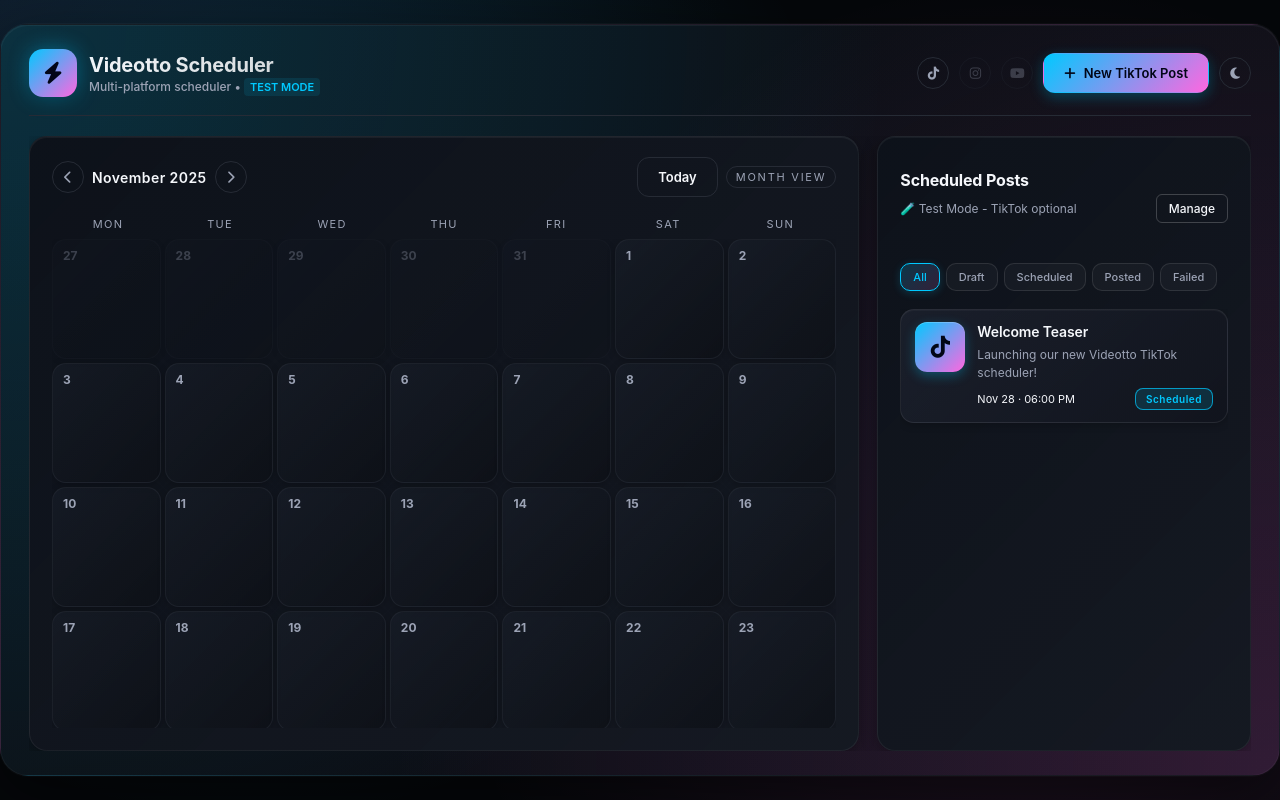
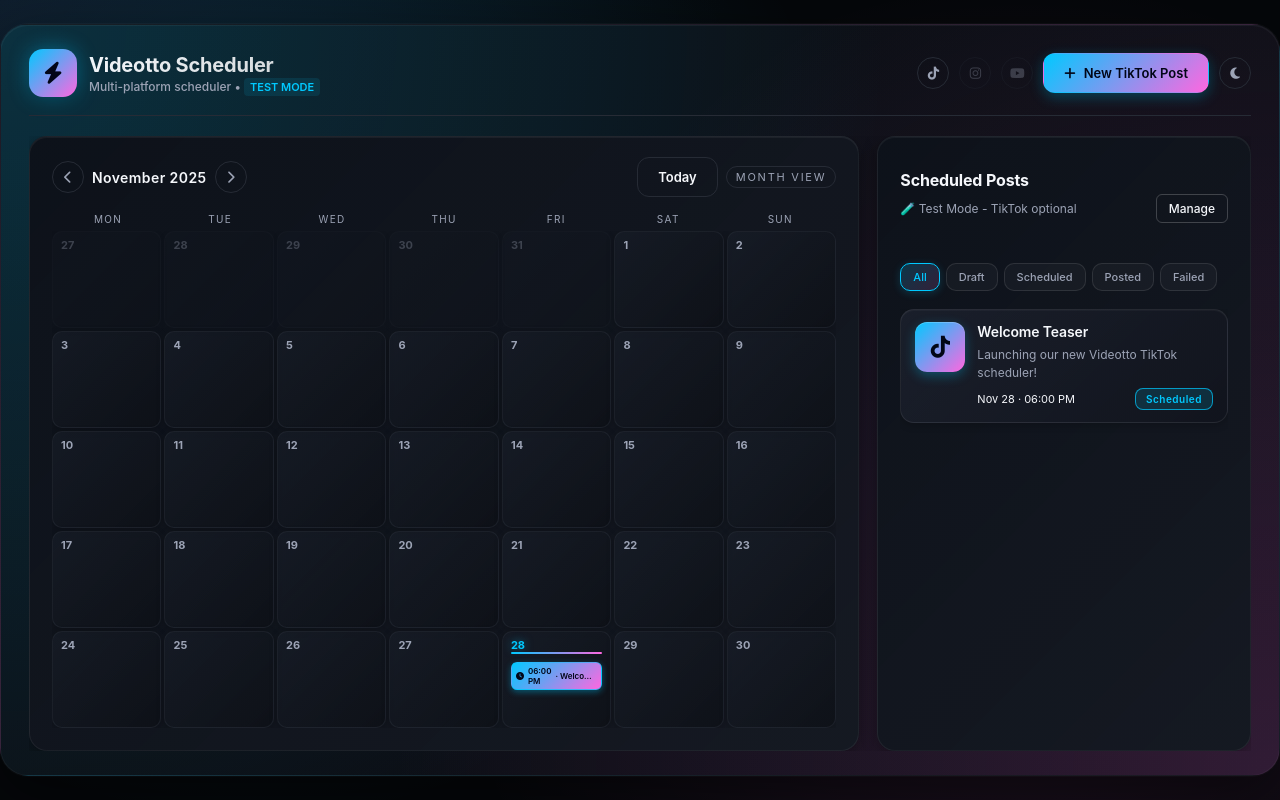
Before and after one commit to CalDank/social-media-tiktok-scheduler, a React (Create React App) app in the folder frontend/: page / in a window 1280 px wide. Built offline with nearby package versions, Linux system fonts and the light colour scheme; no server answers.

Commit message:
Fixed calendar size

```diff
--- a/frontend/src/index.css
+++ b/frontend/src/index.css
@@ -250,6 +250,15 @@
   min-height: 0;
 }
 
+/* Calendar panel - no scrolling */
+.panel.calendar-panel {
+  overflow: hidden;
+}
+
+.panel.calendar-panel .calendar {
+  overflow: hidden;
+}
+
 .panel:hover {
   transform: translateY(-1px);
   box-shadow:
@@ -363,7 +372,8 @@
   display: flex;
   align-items: center;
   justify-content: space-between;
-  margin-bottom: 10px;
+  margin-bottom: 8px;
+  flex-shrink: 0;
 }
 
 .month-switcher {
@@ -418,12 +428,13 @@
 }
 
 .calendar-grid.header-row > div {
-  padding: 6px 6px 8px;
+  padding: 4px 4px 6px;
   text-align: center;
+  font-size: 10px;
 }
 
 .calendar-grid.body-rows {
-  gap: 4px;
+  gap: 3px;
   overflow: hidden;
   flex: 1;
   min-height: 0;
@@ -432,9 +443,9 @@
 /* Day cells */
 
 .calendar-day {
-  min-height: 120px;
-  border-radius: 14px;
-  padding: 8px 10px;
+  min-height: 70px;
+  border-radius: 10px;
+  padding: 6px 8px;
   position: relative;
   background:
     linear-gradient(135deg, rgba(25, 31, 42, 0.6) 0%, rgba(13, 16, 22, 0.8) 100%);
@@ -463,10 +474,11 @@
 }
 
 .day-number {
-  font-size: 12px;
+  font-size: 11px;
   font-weight: 700;
   color: var(--text-soft);
   transition: color 0.2s ease;
+  margin-bottom: 2px;
 }
 
 .day-number.today {
@@ -496,18 +508,18 @@
 }
 
 .day-post-preview {
-  padding: 5px 8px 5px 6px;
-  border-radius: 8px;
-  font-size: 10px;
+  padding: 3px 6px 3px 4px;
+  border-radius: 6px;
+  font-size: 9px;
   display: flex;
   align-items: center;
-  gap: 6px;
+  gap: 4px;
   background: linear-gradient(135deg, var(--accent) 0%, var(--accent-alt) 100%);
   color: #020617;
   max-width: 100%;
   box-shadow:
-    0 2px 8px rgba(0, 201, 255, 0.4),
-    0 1px 4px rgba(0, 0, 0, 0.3);
+    0 2px 6px rgba(0, 201, 255, 0.4),
+    0 1px 3px rgba(0, 0, 0, 0.3);
   font-weight: 600;
   animation: slideIn 0.3s ease-out;
   transition: all 0.2s ease;
@@ -531,40 +543,26 @@
 }
 
 .day-post-preview i {
-  font-size: 11px;
+  font-size: 8px;
 }
 
 .day-post-preview-time {
   font-weight: 600;
+  font-size: 8px;
 }
 
 .day-post-preview-title {
   overflow: hidden;
   text-overflow: ellipsis;
   white-space: nowrap;
+  font-size: 8px;
 }
 
 .day-posts-container {
   display: flex;
   flex-direction: column;
   gap: 2px;
-  margin-top: 6px;
-}
-
-.day-post-preview {
-  display: flex;
-  align-items: center;
-  gap: 6px;
-  font-size: 10px;
-  font-weight: 600;
-  padding: 4px 6px;
-  border-radius: 6px;
-  transition: all 0.2s ease;
-}
-
-.day-post-preview:hover {
-  transform: translateX(2px);
-  box-shadow: 0 2px 6px rgba(0, 0, 0, 0.2);
+  margin-top: 4px;
 }
 
 /* --------- SIDE PANEL --------- */
```
